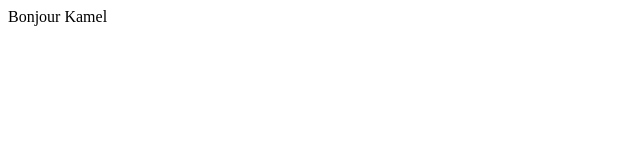
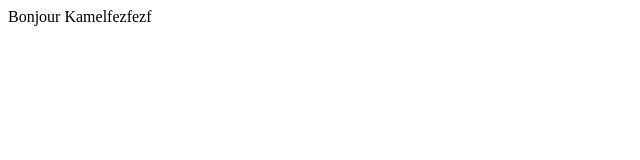
Before and after one commit to LudoWeb/kamel-repository, a plain HTML site: page index.html in a window 1280 px wide. Shown: the full height of the page, 0-640 px from the left. Drawn offline with Linux system fonts and the light colour scheme.

Commit message:
Update index.html

```diff
--- a/index.html
+++ b/index.html
@@ -6,6 +6,6 @@
     <title>Document</title>
 </head>
 <body>
-    Bonjour Kamel
+    Bonjour Kamelfezfezf
 </body>
 </html>
```
